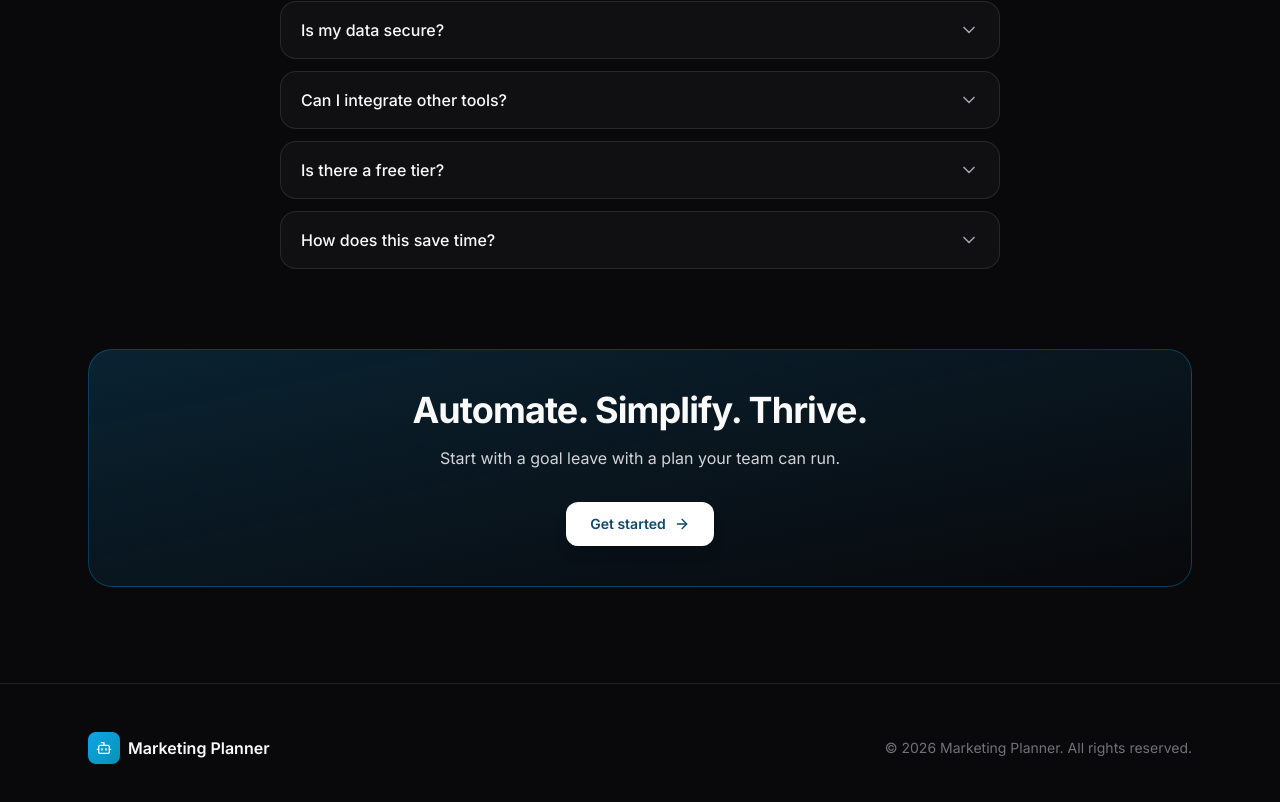
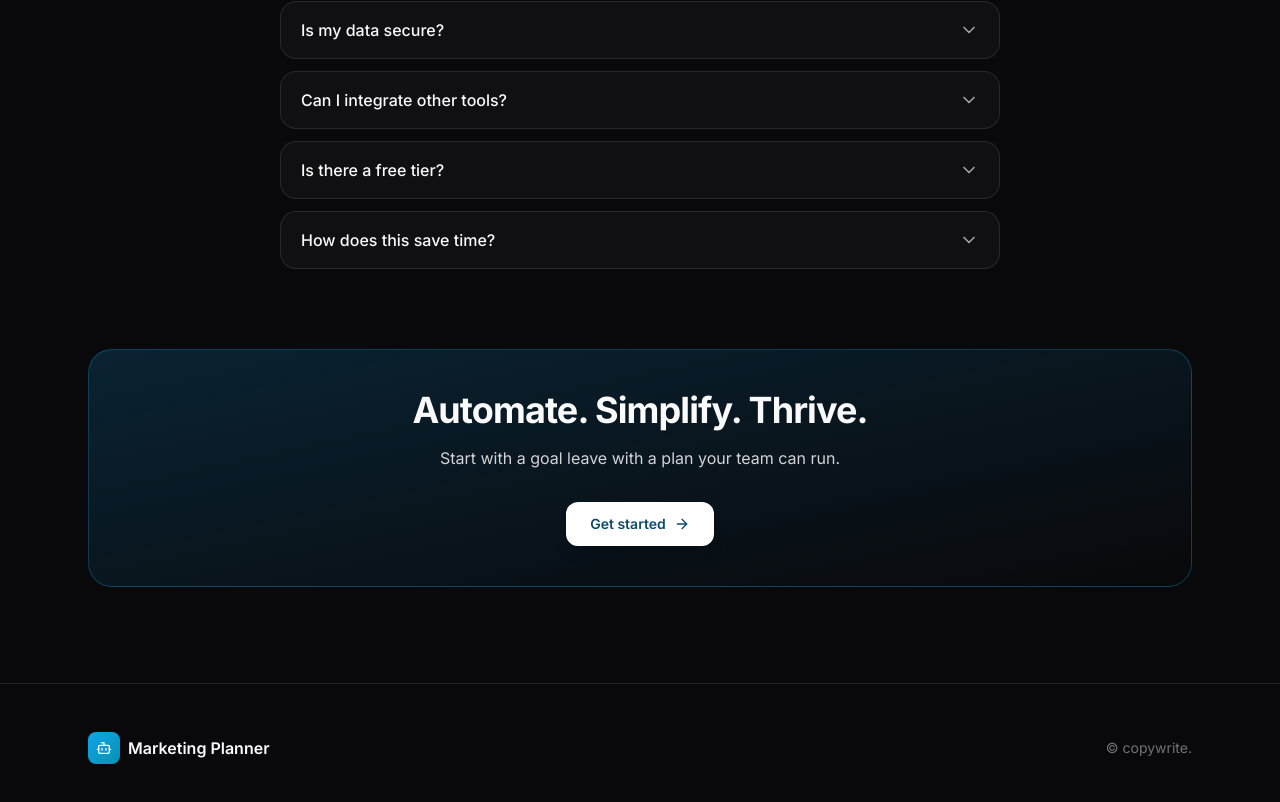
Before and after one commit to Ayush-js/marketing-planner-agent, a React (Vite) app in the folder web/: page / in a window 1280 px wide. Shown: the part 2314-3116 px from the top of the page. Built offline with nearby package versions, Linux system fonts and the light colour scheme; no server answers.

Commit message:
ui changes

```diff
--- a/web/src/App.tsx
+++ b/web/src/App.tsx
@@ -347,7 +347,7 @@ function LandingPage({ theme, toggleTheme }: { theme: "dark" | "light"; toggleTh
             Marketing Planner
           </div>
           <p className="text-center text-sm text-zinc-500">
-            © 2026 Marketing Planner. All rights reserved.
+            © copywrite.
           </p>
         </div>
       </footer>
```
